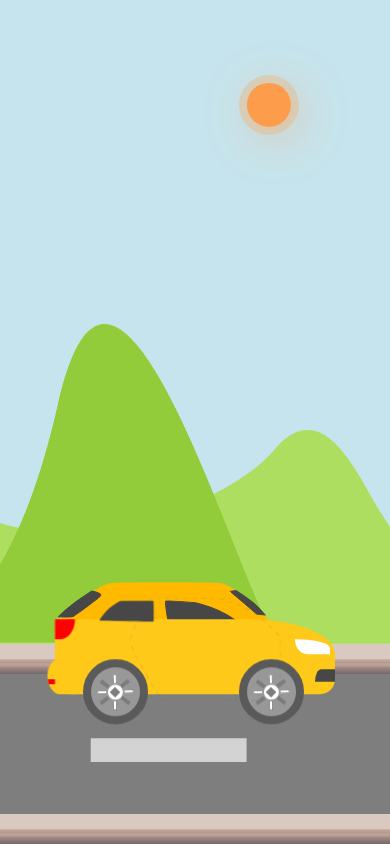
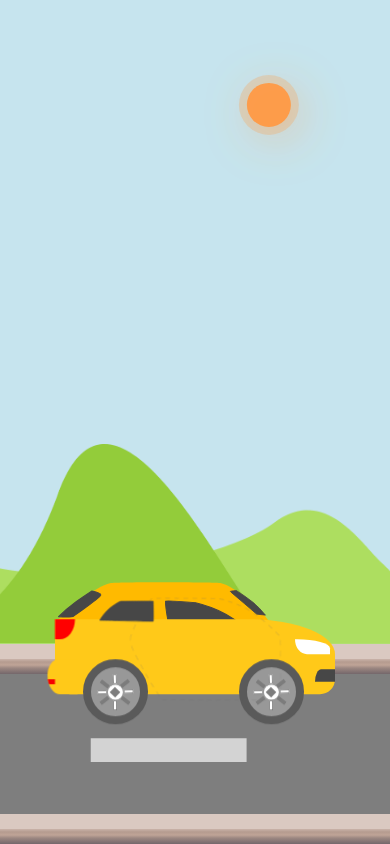
Before and after one commit to cipher-tech/cssCar, a website: page index.html in a window 390 px wide. Drawn offline with Linux system fonts and the light colour scheme.

Commit message:
fixed phone bg bug

```diff
--- a/scss/style.scss
+++ b/scss/style.scss
@@ -389,6 +389,11 @@ body {
   .main {
     width: 58rem;
   }
+  .background {
+    bottom: 20rem;
+    height: 20rem;
+    background-size: 200% 100%;
+  }
   .carRoof-svg {
     position: relative;
     height: 14.2rem;
```
Also changed, not shown: assets/css/style.css.
